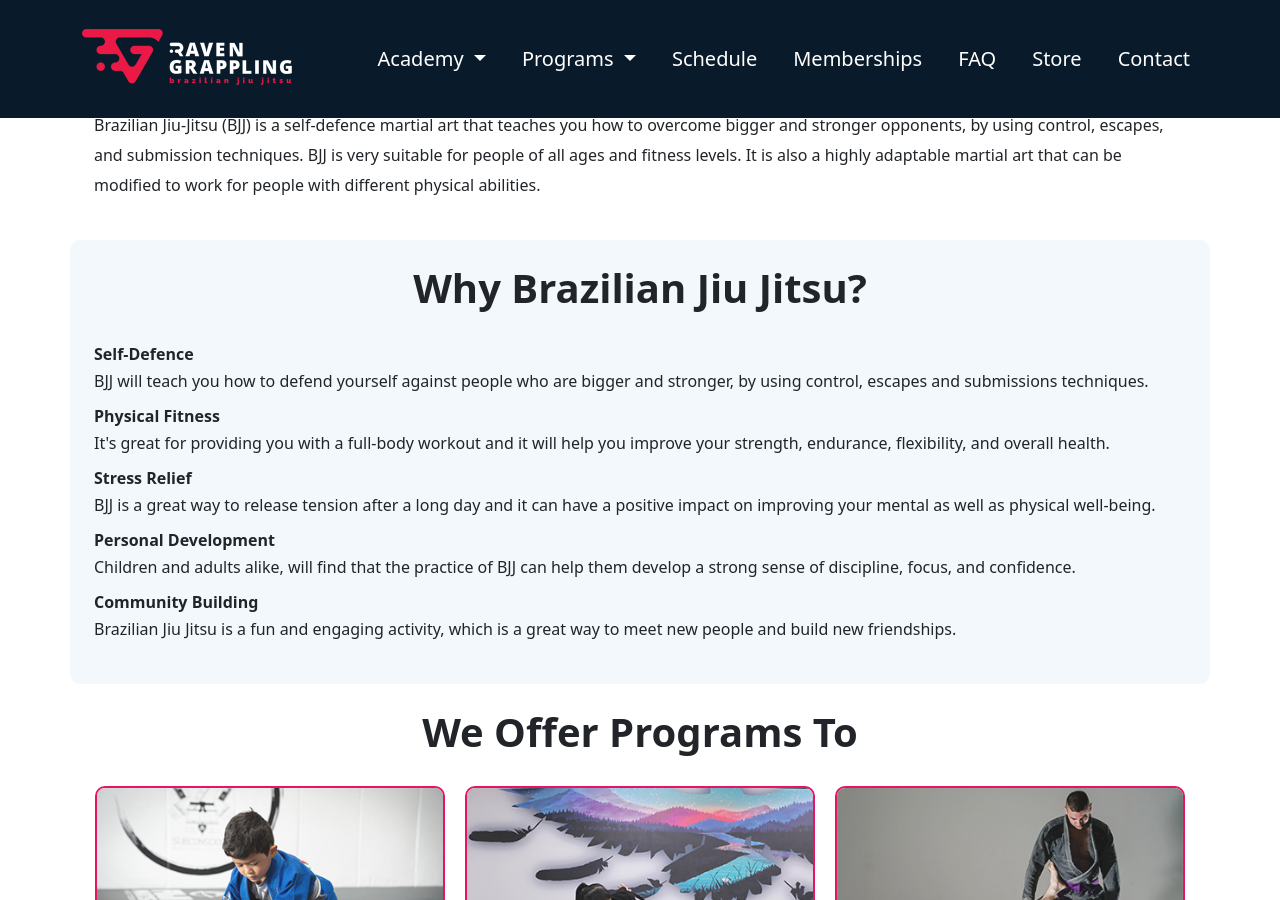
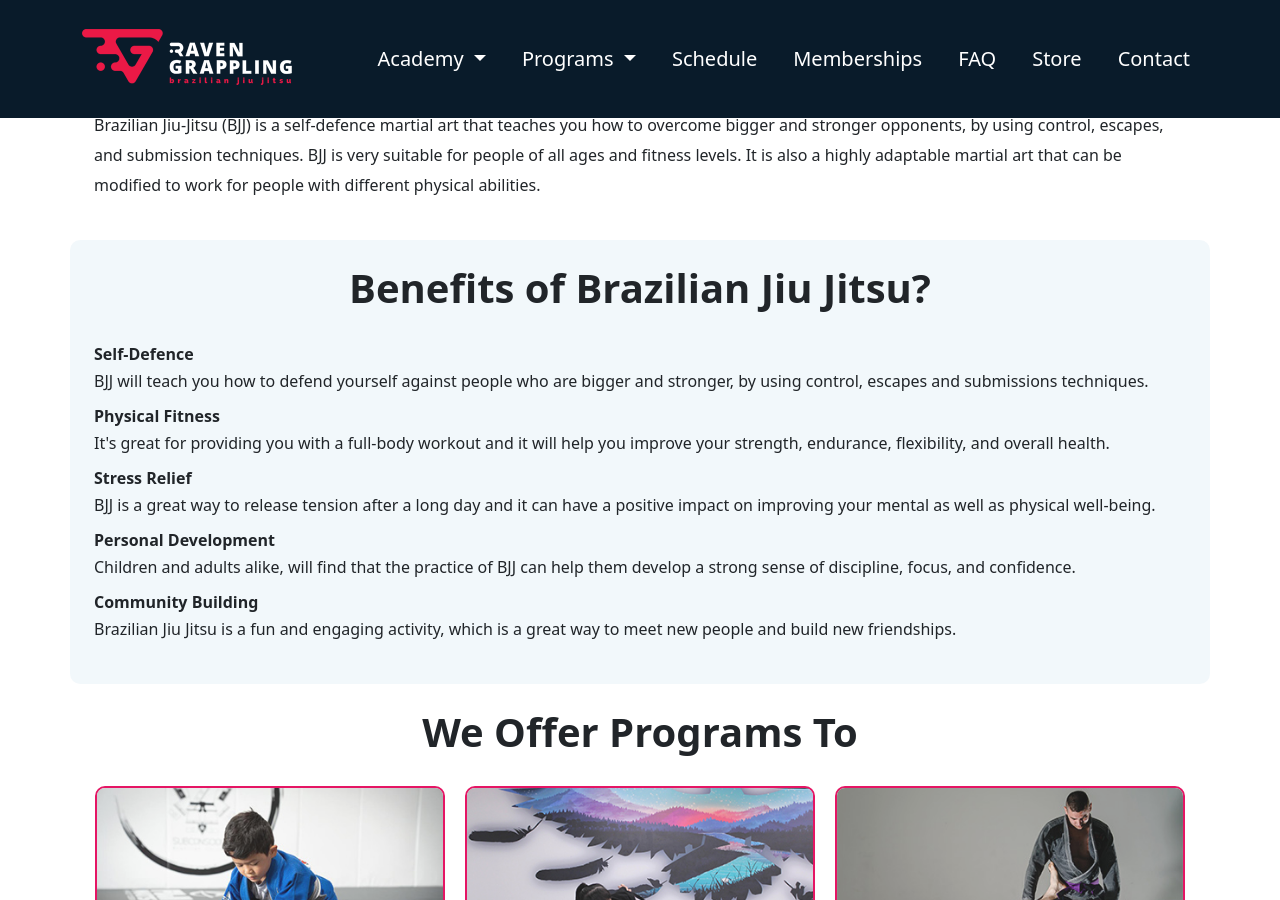
Before and after one commit to RavenGrappling/RavenGrappling.github.io, a Jekyll site: the page built from index.md, in a window 1280 px wide and 900 px high, scrolled down 1298 px. Built offline with Jekyll 4.4.1, drawn with Linux system fonts in a browser that asks for light colours.

Commit message:
Update index.md

```diff
--- a/index.md
+++ b/index.md
@@ -39,7 +39,7 @@
 </div>
 
 <div class="container py-5 px-4 p-lg-4 rg-container-bg">
-  <h1 class="text-center fw-bold">Why Brazilian Jiu Jitsu?</h1>
+  <h1 class="text-center fw-bold">Benefits of Brazilian Jiu Jitsu?</h1>
 
   <dl>
     <dt>
```
